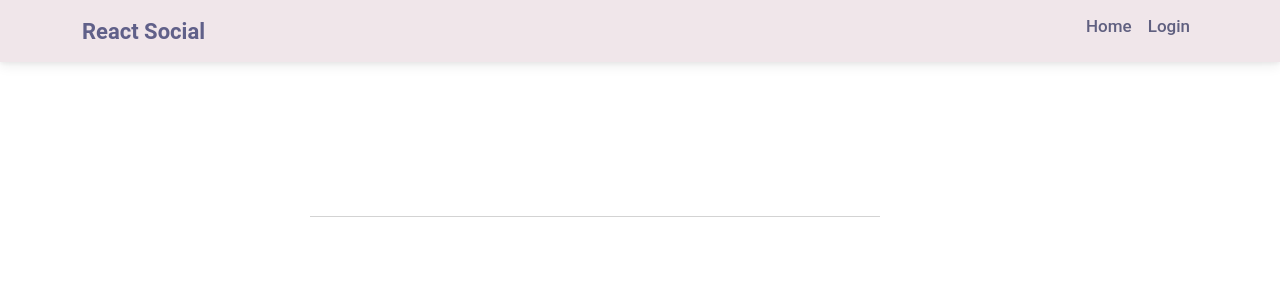
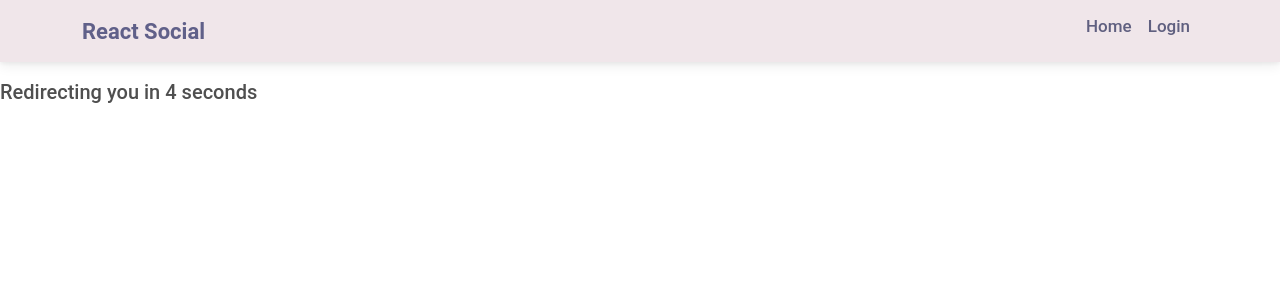
Before and after one commit to samuel355/Social-React, a React (Create React App) app in the folder frontend/: page /dashboard in a window 1280 px wide. Shown: the top 300 px of the page. Built offline with nearby package versions, Linux system fonts and the light colour scheme.

Commit message:
Route Protection

```diff
--- a/frontend/src/App.js
+++ b/frontend/src/App.js
@@ -8,6 +8,7 @@ import Header from './components/Header';
 import CreateTour from './pages/CreateTour';
 import SingleTour from './pages/SingleTour';
 import Dashboard from './pages/Dashboard';
+import PrivateRoute from './components/PrivateRoute';
 
 function App() {
   return (
@@ -20,10 +21,10 @@ function App() {
             <Route path='/' element={<Home />} />
             <Route path='/login' element={<Login />} />
             <Route path='/register' element={<Register />} />
-            <Route path='/create' element={<CreateTour />} />
+            <Route path='/create' element={<PrivateRoute><CreateTour /></PrivateRoute> } />
             <Route path='/tour/:id' element={<SingleTour />} />
-            <Route path='/dashboard' element={<Dashboard />} />
-            <Route path='/edit-tour/:id' element={<CreateTour />} />
+            <Route path='/dashboard' element={<PrivateRoute><Dashboard /></PrivateRoute>} />
+            <Route path='/edit-tour/:id' element={<PrivateRoute><CreateTour /></PrivateRoute>} />
           </Routes>
         </div>
       </div>
--- /dev/null
+++ b/frontend/src/components/LoadingToRedirect.js
@@ -0,0 +1,26 @@
+import React, {useState, useEffect} from 'react'
+import { useNavigate } from 'react-router-dom';
+
+const LoadingToRedirect = () => {
+    const navigate = useNavigate()
+    const [count, setCount] = useState(5)
+
+    useEffect(() => {
+        const interval = setInterval(() => {
+            setCount((currentCount) => -- currentCount)
+        }, 5000);
+
+        count === 0 && navigate('/login')
+
+        return () => clearInterval(interval)
+
+    },[count, navigate])
+
+  return (
+    <div>
+        <h5>Redirecting you in {count} seconds</h5>
+    </div>
+  )
+}
+
+export default LoadingToRedirect
--- /dev/null
+++ b/frontend/src/components/PrivateRoute.js
@@ -0,0 +1,10 @@
+import React from 'react'
+import { useSelector } from 'react-redux';
+import LoadingToRedirect from './LoadingToRedirect';
+
+const PrivateRoute = ({children}) => {
+    const {user} = useSelector((state) => ({...state.auth}))
+    return user ? children : <LoadingToRedirect />
+}
+
+export default PrivateRoute
```
